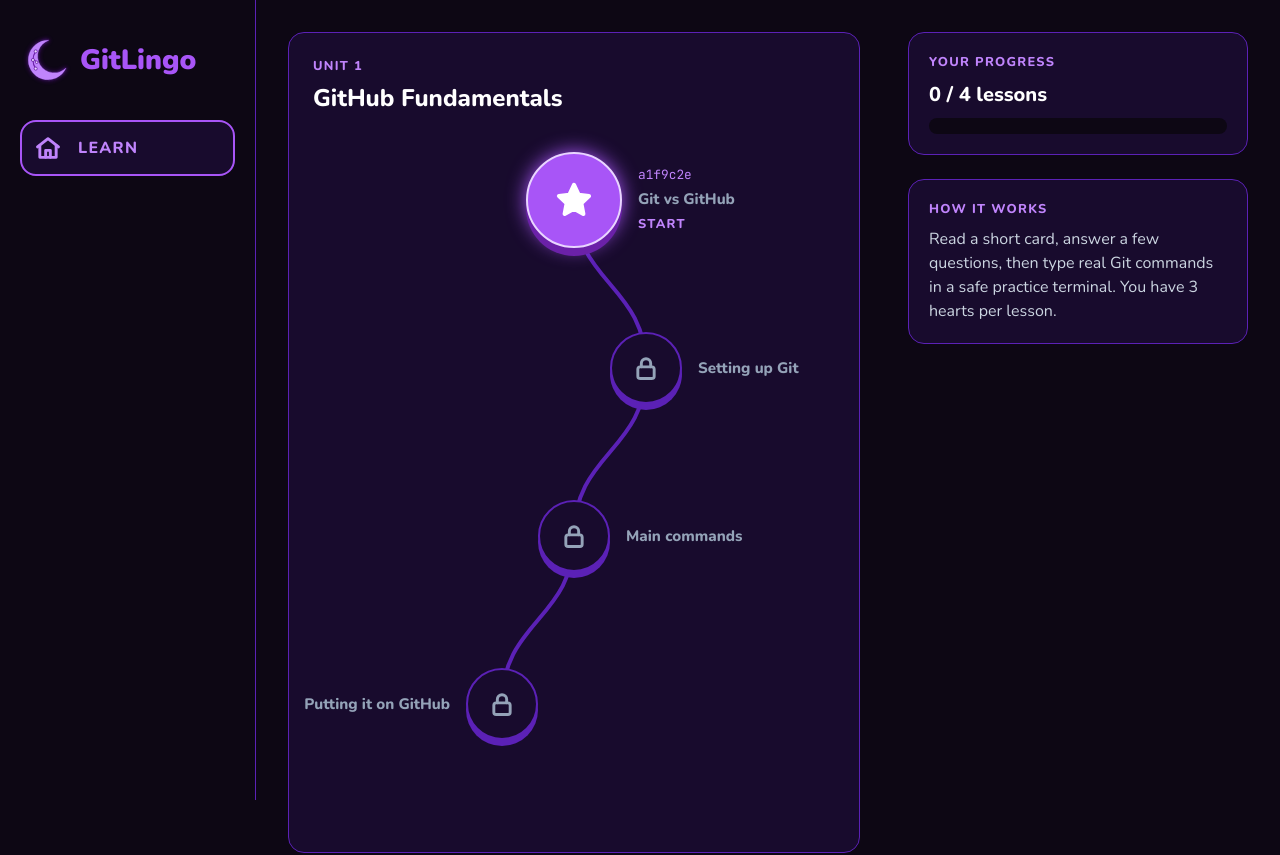
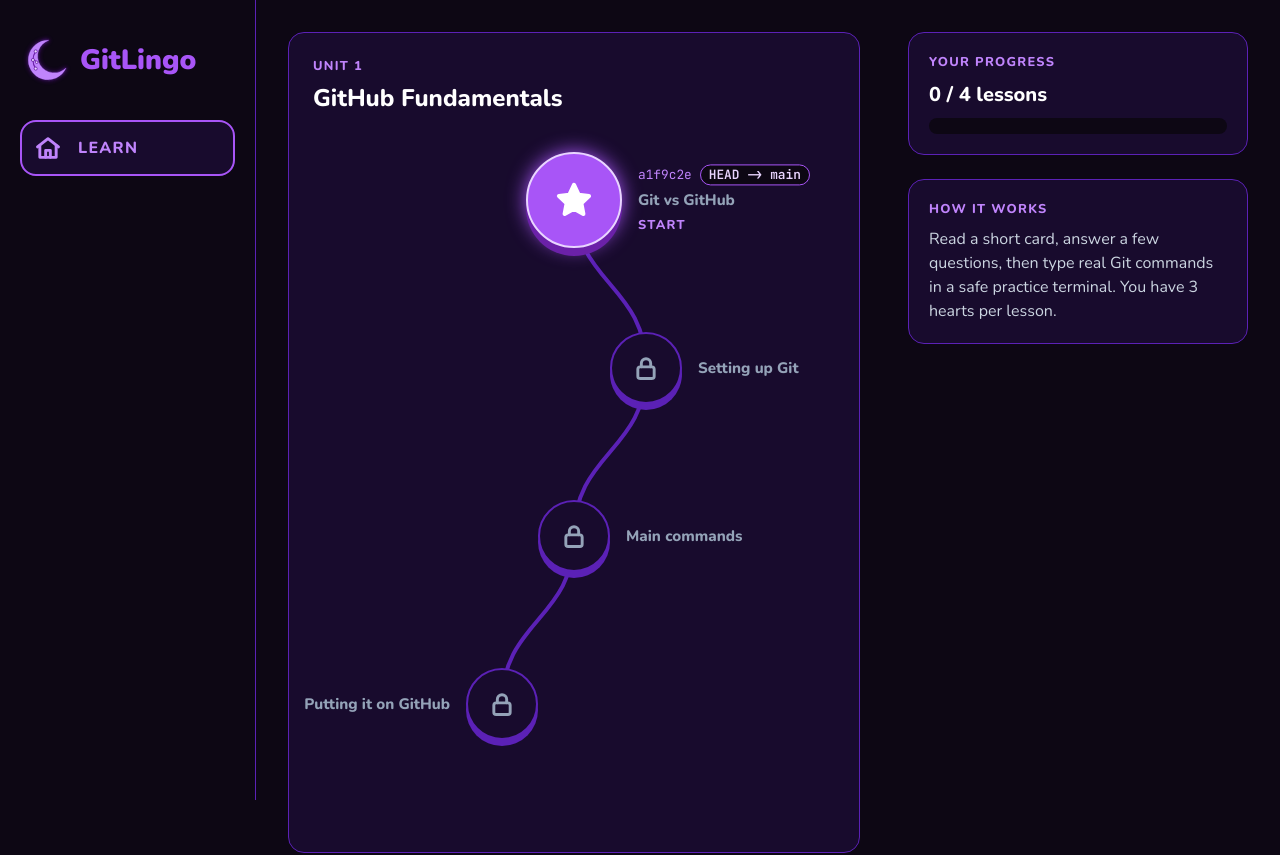
Before and after one commit to stairona/GitLingo, a React (Vite) app: page / in a window 1280 px wide. Shown: the top 855 px of the page. Built offline with nearby package versions, Linux system fonts and the light colour scheme.

Commit message:
tag the current lesson with head -> main like git log does
in git, head -> main marks where you are right now. the current lesson
now shows that tag next to its hash, so the map reads like a real
commit history with you standing on the newest step.

```diff
--- a/src/components/LessonBubble.css
+++ b/src/components/LessonBubble.css
@@ -54,6 +54,31 @@
   transition: transform 0.1s, box-shadow 0.1s, filter 0.15s;
 }
 
+/* The hash line: the hash, plus the HEAD tag on the current lesson. */
+.lesson-bubble__ref {
+  display: flex;
+  align-items: center;
+  gap: var(--space-2);
+}
+
+.lesson-bubble--label-left .lesson-bubble__ref {
+  justify-content: flex-end;
+}
+
+/* "HEAD -> main" as a small tag, the way git log shows where you are.
+   JetBrains Mono joins "->" into an arrow on its own. */
+.lesson-bubble__head {
+  padding: 0 var(--space-2);
+  border: 1px solid var(--accent);
+  border-radius: var(--radius-pill);
+  background: var(--bg);
+  color: var(--accent-tint);
+  font-family: var(--font-mono);
+  font-size: var(--text-xs);
+  font-weight: 600;
+  white-space: nowrap;
+}
+
 /* The commit hash, in our code font, like a line of git log. */
 .lesson-bubble__hash {
   font-family: var(--font-mono);
@@ -108,7 +133,32 @@
   outline-offset: 6px;
 }
 
-.lesson-bubble--current /* The commit hash, in our code font, like a line of git log. */
+.lesson-bubble--current /* The hash line: the hash, plus the HEAD tag on the current lesson. */
+.lesson-bubble__ref {
+  display: flex;
+  align-items: center;
+  gap: var(--space-2);
+}
+
+.lesson-bubble--label-left .lesson-bubble__ref {
+  justify-content: flex-end;
+}
+
+/* "HEAD -> main" as a small tag, the way git log shows where you are.
+   JetBrains Mono joins "->" into an arrow on its own. */
+.lesson-bubble__head {
+  padding: 0 var(--space-2);
+  border: 1px solid var(--accent);
+  border-radius: var(--radius-pill);
+  background: var(--bg);
+  color: var(--accent-tint);
+  font-family: var(--font-mono);
+  font-size: var(--text-xs);
+  font-weight: 600;
+  white-space: nowrap;
+}
+
+/* The commit hash, in our code font, like a line of git log. */
 .lesson-bubble__hash {
   font-family: var(--font-mono);
   font-size: var(--text-xs);
@@ -135,7 +185,32 @@
   cursor: not-allowed;
 }
 
-.lesson-bubble--locked /* The commit hash, in our code font, like a line of git log. */
+.lesson-bubble--locked /* The hash line: the hash, plus the HEAD tag on the current lesson. */
+.lesson-bubble__ref {
+  display: flex;
+  align-items: center;
+  gap: var(--space-2);
+}
+
+.lesson-bubble--label-left .lesson-bubble__ref {
+  justify-content: flex-end;
+}
+
+/* "HEAD -> main" as a small tag, the way git log shows where you are.
+   JetBrains Mono joins "->" into an arrow on its own. */
+.lesson-bubble__head {
+  padding: 0 var(--space-2);
+  border: 1px solid var(--accent);
+  border-radius: var(--radius-pill);
+  background: var(--bg);
+  color: var(--accent-tint);
+  font-family: var(--font-mono);
+  font-size: var(--text-xs);
+  font-weight: 600;
+  white-space: nowrap;
+}
+
+/* The commit hash, in our code font, like a line of git log. */
 .lesson-bubble__hash {
   font-family: var(--font-mono);
   font-size: var(--text-xs);
--- a/src/components/LessonBubble.jsx
+++ b/src/components/LessonBubble.jsx
@@ -32,7 +32,13 @@ function LessonBubble({ title, hash, status, labelSide, onStart }) {
         </button>
       </div>
       <div className="lesson-bubble__label">
-        {showHash && <code className="lesson-bubble__hash">{hash}</code>}
+        {showHash && (
+          <div className="lesson-bubble__ref">
+            <code className="lesson-bubble__hash">{hash}</code>
+            {/* In git log, "HEAD -> main" marks where you are right now. */}
+            {isCurrent && <code className="lesson-bubble__head">HEAD -&gt; main</code>}
+          </div>
+        )}
         <span className="lesson-bubble__title">{title}</span>
         {isCurrent && <span className="lesson-bubble__start">Start</span>}
       </div>
```
